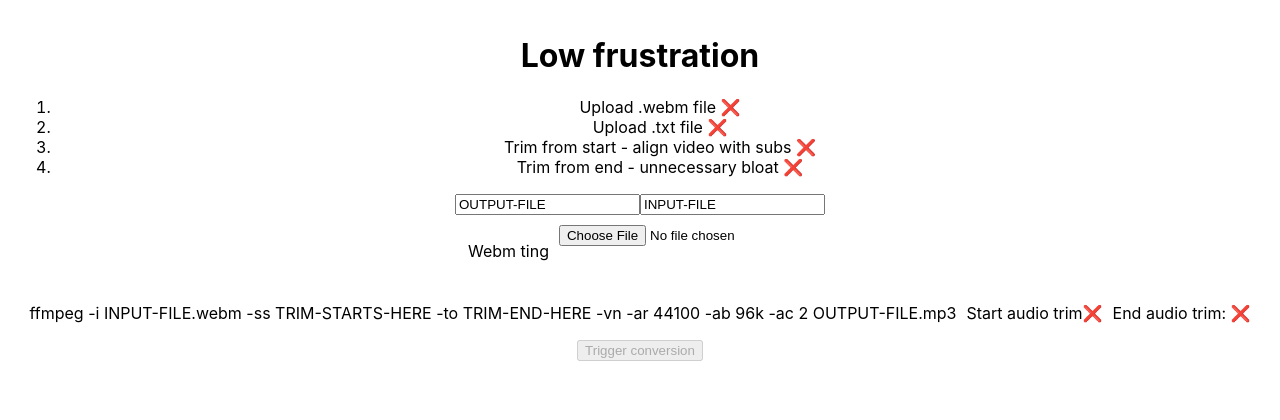
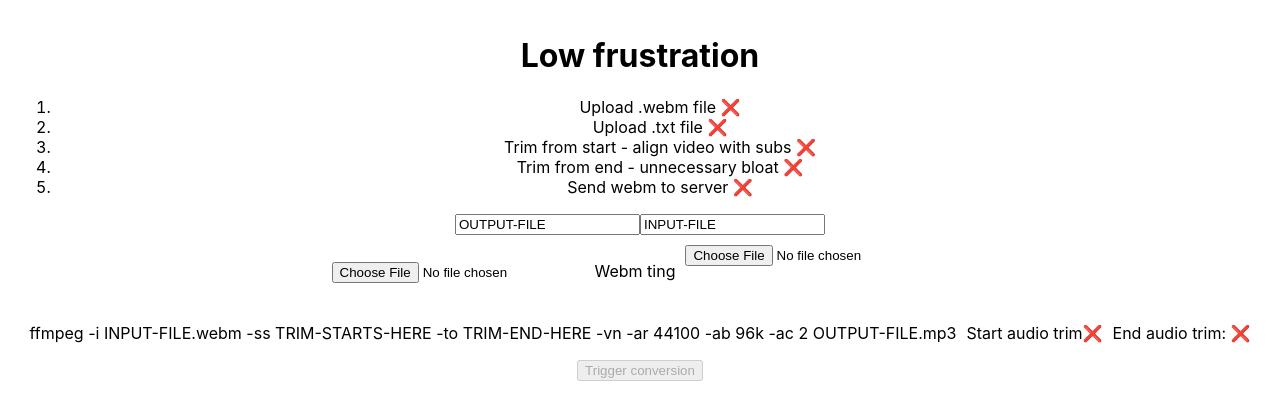
Before and after one commit to AkramRasikh/media-content-snipper-FE, a React (Create React App) app: page / in a window 1280 px wide. Shown: the top 420 px of the page. Built offline with nearby package versions, Linux system fonts and the light colour scheme.

Commit message:
bringing back file upload

```diff
--- a/src/App.tsx
+++ b/src/App.tsx
@@ -1,4 +1,4 @@
-import { useEffect, useState } from 'react';
+import { useState } from 'react';
 import './App.css';
 import VideoPlayer from './VideoPlayer';
 import axios from 'axios';
@@ -105,8 +105,6 @@ function App() {
   const handleVideoFileChange = (event) => {
     const selectedFile = event.target.files[0];
     if (selectedFile && selectedFile.type === 'video/webm') {
-      console.log('## ', { selectedFile });
-
       setWebmFileState(selectedFile);
       const url = URL.createObjectURL(selectedFile);
       setWebmFileUrlState(url);
@@ -161,6 +159,9 @@ function App() {
           placeholder='Enter input file name'
         />
       </div>
+      <div style={{ display: 'inline-flex', gap: '10px' }}>
+        <input type='file' accept='*/*' onChange={handleFileChange} />
+      </div>
       <div style={{ display: 'inline-flex', gap: '10px', margin: '10px' }}>
         <p>Webm ting</p>
         <input type='file' accept='.webm' onChange={handleVideoFileChange} />
--- a/src/VideoSnippingCheckList.tsx
+++ b/src/VideoSnippingCheckList.tsx
@@ -3,6 +3,7 @@ const VideoSnippingCheckList = ({
   hasWebmFile,
   hasTrimFromStart,
   hasTrimFromEnd,
+  hasWebmBeenSentToServer,
 }) => {
   return (
     <div>
@@ -16,6 +17,7 @@ const VideoSnippingCheckList = ({
         <li>
           Trim from end - unnecessary bloat {hasTrimFromEnd ? '✅' : '❌'}
         </li>
+        <li>Send webm to server {hasWebmBeenSentToServer ? '✅' : '❌'}</li>
       </ol>
     </div>
   );
```
